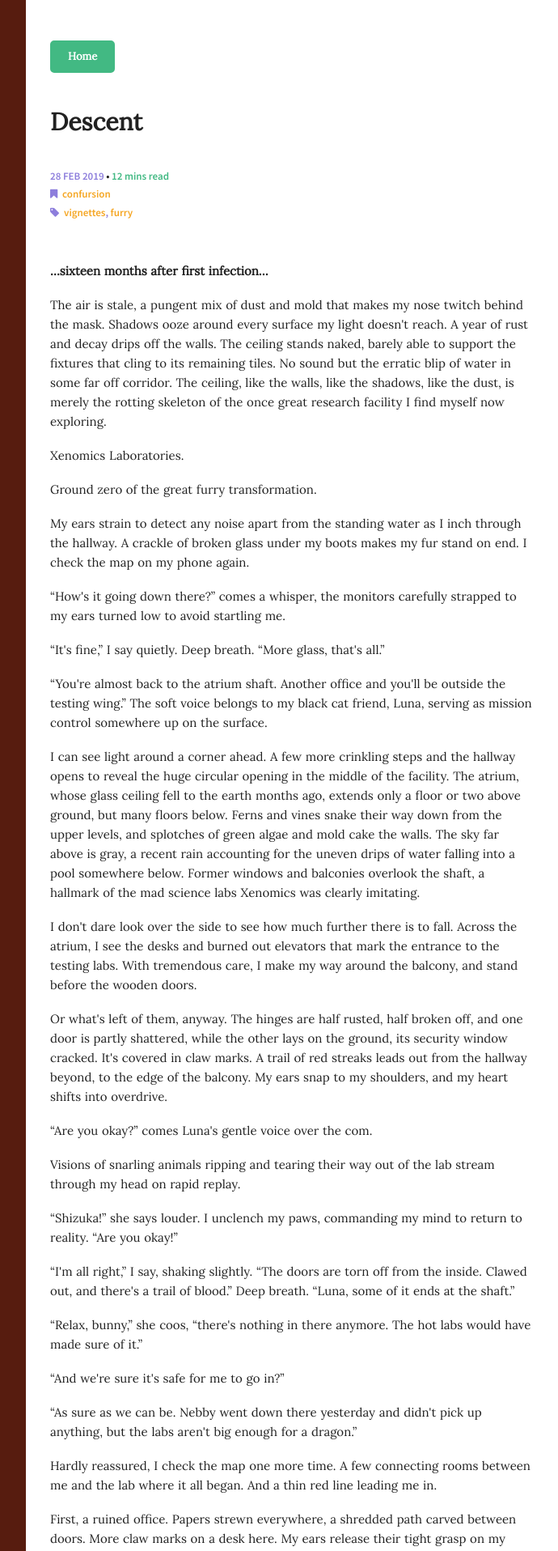
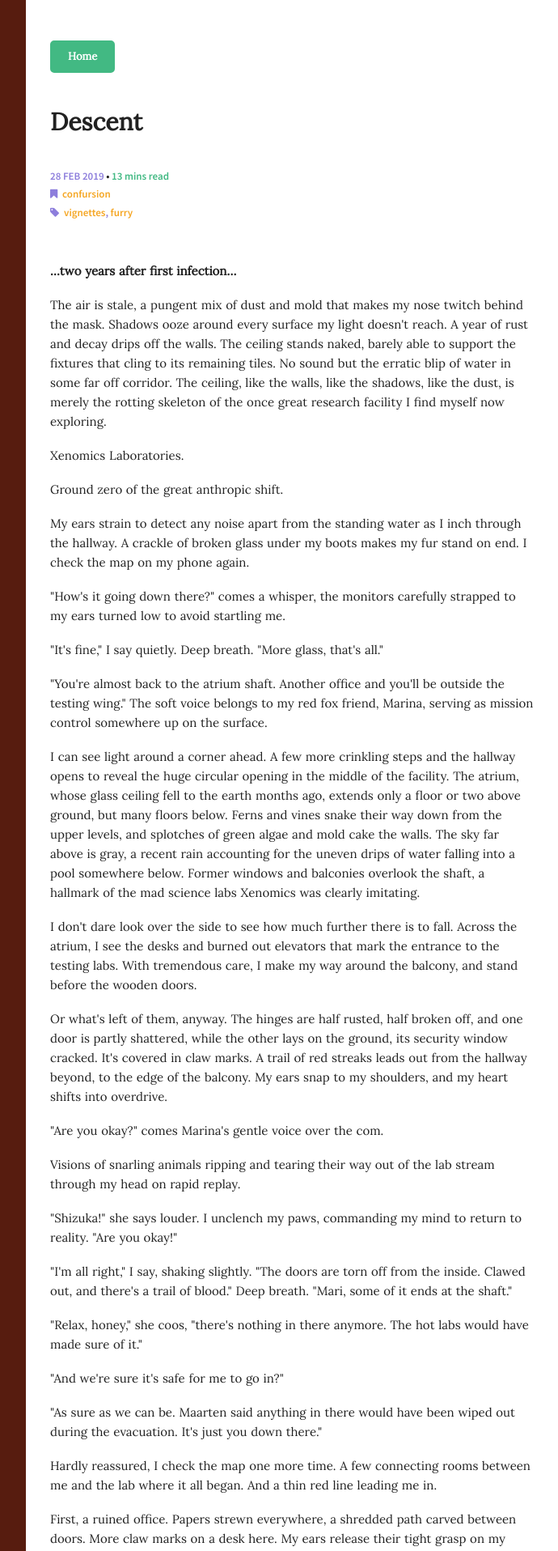
Before and after one commit to shizuka/shizuka-hokora, a Jekyll site: the page built from _posts/2019-02-28-descent.md, in a window 1280 px wide. Shown: the top 1916 px of the page at 81% size, without its empty margins (288-978 px from the left). Built offline with Jekyll 4.4.1, drawn with Linux system fonts in a browser that asks for light colours; some web fonts are replaced; some of the changed text lies outside the part shown.

Commit message:
descent revision

```diff
--- a/_posts/2019-02-28-descent.md
+++ b/_posts/2019-02-28-descent.md
@@ -4,7 +4,7 @@ categories: [confursion]
 tags: [vignettes, furry]
 ---
 
-**...sixteen months after first infection...**
+**...two years after first infection...**
 
 The air is stale, a pungent mix of dust and mold that makes my nose twitch
 behind the mask. Shadows ooze around every surface my light doesn't reach. A
@@ -16,7 +16,7 @@ great research facility I find myself now exploring.
 
 Xenomics Laboratories.
 
-Ground zero of the great furry transformation.
+Ground zero of the great anthropic shift.
 
 <!--more-->
 
@@ -24,13 +24,13 @@ My ears strain to detect any noise apart from the standing water as I inch
 through the hallway. A crackle of broken glass under my boots makes my fur stand
 on end. I check the map on my phone again.
 
-“How's it going down there?” comes a whisper, the monitors carefully strapped to
+"How's it going down there?" comes a whisper, the monitors carefully strapped to
 my ears turned low to avoid startling me.
 
-“It's fine,” I say quietly. Deep breath. “More glass, that's all.”
+"It's fine," I say quietly. Deep breath. "More glass, that's all."
 
-“You're almost back to the atrium shaft. Another office and you'll be outside
-the testing wing.” The soft voice belongs to my black cat friend, Luna, serving
+"You're almost back to the atrium shaft. Another office and you'll be outside
+the testing wing." The soft voice belongs to my red fox friend, Marina, serving
 as mission control somewhere up on the surface.
 
 I can see light around a corner ahead. A few more crinkling steps and the
@@ -54,25 +54,25 @@ window cracked. It's covered in claw marks. A trail of red streaks leads out
 from the hallway beyond, to the edge of the balcony. My ears snap to my
 shoulders, and my heart shifts into overdrive.
 
-“Are you okay?” comes Luna's gentle voice over the com.
+"Are you okay?" comes Marina's gentle voice over the com.
 
 Visions of snarling animals ripping and tearing their way out of the lab stream
 through my head on rapid replay.
 
-“Shizuka!” she says louder. I unclench my paws, commanding my mind to return to
-reality. “Are you okay!”
+"Shizuka!" she says louder. I unclench my paws, commanding my mind to return to
+reality. "Are you okay!"
 
-“I'm all right,” I say, shaking slightly. “The doors are torn off from the
-inside. Clawed out, and there's a trail of blood.” Deep breath. “Luna, some of
-it ends at the shaft.”
+"I'm all right," I say, shaking slightly. "The doors are torn off from the
+inside. Clawed out, and there's a trail of blood." Deep breath. "Mari, some of
+it ends at the shaft."
 
-“Relax, bunny,” she coos, “there's nothing in there anymore. The hot labs would
-have made sure of it.”
+"Relax, honey," she coos, "there's nothing in there anymore. The hot labs would
+have made sure of it."
 
-“And we're sure it's safe for me to go in?”
+"And we're sure it's safe for me to go in?"
 
-“As sure as we can be. Nebby went down there yesterday and didn't pick up
-anything, but the labs aren't big enough for a dragon.”
+"As sure as we can be. Maarten said anything in there would have been wiped out
+during the evacuation. It's just you down there."
 
 Hardly reassured, I check the map one more time. A few connecting rooms between
 me and the lab where it all began. And a thin red line leading me in.
@@ -87,20 +87,21 @@ prevent muscle atrophy in zero gee. Now how to introduce it into the existing
 astronauts. Signed, some executive. Dated five years ago.
 
 The distant hum of electricity saturates my hearing, a calming vibration. I
-think back to the net memes from that time. “Born too early to go to Mars, born
-just in time to breed the generation that will. Thanks Elon!”
+think back to the net memes from that time. "Born too early to go to Mars, born
+just in time to breed the generation that will. Thanks Martin!"
 
 I shuffle my way past a melted cubicle farm to the next room, the first of the
 labs. Arcane formulas cover every dry-erasable surface. Tangles of glass snake
 over every size and shape of science flask imaginable. Test tubes on every
-counter. A finer example of “chemistry lab” can't imagine.
+counter. A finer example of "chemistry lab" can't imagine.
 
 But then I see the walls. The few legible scribbles of notes that weave together
 to remind me of the next chapter in Xenomics' work. Three years ago, the
 breakthrough in editing that enabled them to put their miracle space genes into
-an astronaut. The exact mechanism was a jealously guarded secret, but well
-understood to be invasive and expensive. It didn't stop the press from
-simultaneously hailing the end of cancer and the impending doom of humanity.
+an astronaut. Genetic payload, they called it. The exact mechanism was a
+jealously guarded secret, but well understood to be invasive and expensive. It
+didn't stop the press from simultaneously hailing the end of cancer and the
+impending doom of humanity.
 
 I spot an x-ray tacked to a broken lightboard. Carefully, I pluck it from the
 wall, and toggle the light on my phone. Time has faded the print badly, but I
@@ -120,14 +121,14 @@ after hitting the button, or before getting the chance.
 
 It's now I realize I haven't heard from the surface.
 
-“Luna?”
+"Marina?"
 
 No answer.
 
-“Luna!”
+"Marina!"
 
-The hum of three phase power, and nothing more. I check my phone. No signal. Of
-course the labs would be shielded.
+The hum of three phase power, and nothing more. A shudder runs across my body as
+I check my phone. No signal. Not this far down.
 
 I straighten myself up, adjusting the mask over my snout, and gingerly step
 through the twisted airlock.
@@ -148,16 +149,16 @@ My heart drops through my stomach, and I let out an involuntary, inhuman squeak
 at the sight of a small pile of bones in the corner of one of the cages. Our
 intelligence had indicated the hot labs were partially purged, too late to
 prevent the plague from escaping, but we were sure no one had changed yet. The
-first known case was the eccentric billionaire who owned Xenomics, followed by a
-handful in the nearby town, before the plague jumped a cross-country flight and
-started randomly turning people.
+first known case was Maarten van Holstruk, the eccentric billionaire at the head
+of Union Aerospace, followed by a handful in the nearby town. After that, the
+plague jumped a cross-country flight and started randomly turning people.
 
 As I step back into the hot lab, I see reports that say otherwise. Xenomics knew
 the furry plague had escaped, a few months before their CEO started to turn. Its
 infectivity was absolutely unparallelled, covering North America within weeks.
-By the time their owner sprouted fur, Xenomics remote divisions estimated the
+By the time van Holstruk sprouted fur, Xenomics' remote divisions estimated the
 plague had wrapped around the world. Anyone who hasn't been in a hermetic seal
-for the past sixteen months is infected. All that was left was for them to
+for the past two years or so is infected. All that was left was for them to
 figure out what was triggering the symptoms.
 
 Another lab, more sickening reports. Having accepted their role as mad
@@ -178,14 +179,14 @@ as I come across one left staring at furry art.
 
 And one with a clear readout of the last broadcast message. Subjects escaped
 containment. Terminate any animal on sight. Evacuate the facility. Hot labs are
-purging. Dated sixteen months ago, almost to the day that patient zero revealed
-himself to the world.
+purging. Dated two years ago, almost to the day that Maarten van Holstruk
+revealed the anthropic shift to the world.
 
 One final door on the far wall, another airlock. But curiously, it's fully lit,
 the inside a blinding, sterile white, a console nearby flickering in and out of
 stability. I pull out my phone. The room beyond isn't on our map. I look around,
 hoping to find some record of why there's a double secret lab here. At last, a
-crumbling sticky note under a desk nearby, in faded pen. Cure...
+crumbling sticky note under a desk nearby, in faded pen. "Cure..."
 
 I fumble with the console until a loud CLUNK announces the heavy door is open. I
 swat away the million terrified thoughts coming to claim my sanity, and step
@@ -214,7 +215,7 @@ calm.
 Calm comes back. The bunny shivers a little less. I'm close enough to examine it
 better. Its fur a golden brown, like the tan on my paws but several shades
 richer. I realize it's sitting upright, like a small person, with its legs out
-in front like a stuffed animal. Her legs out in front, a thought corrects me.
+in front like a stuffed animal. *Her* legs out in front, a thought corrects me.
 This poor thing has a name.
 
 I untie my mask and let it fall around my neck, draping one ear over my
@@ -223,7 +224,7 @@ my mind that it didn't come from me. The little rabbit looks up at me, her eyes
 bringing a sadness I'm sure does belong to me. I reach out a hand. She wraps
 both paws around my arm.
 
-“Cure her”, I realize the note said, before time wiped it away. Cure whoever
+"Cure her", I realize the note said, before time wiped it away. Cure whoever
 this used to be of the advanced furry state she's been turned to. And they
 couldn't. Whoever was running these hot labs tried to figure out how one got to
 this stage in the first place, and their work got away from them before they
@@ -242,20 +243,41 @@ crazed former humans tried desperately to escape. To the atrium shaft where they
 found their release. The little one blinks, her nose twitching in time with mine
 at reaching fresher air.
 
-“Luna? You still with me?”
+"Marina? You still with me?"
 
-A muffled shout reaches my ears. “I was this close to sending Trace down after
-you! You had me scared hairless!”
+A muffled shout reaches my ears. "You had me scared hairless! I was this close
+to coming down after you!"
 
-“Send down the elevator, I'm bringing back a passenger. Tell you more later, but
-find some first aid just in case.”
+"There's no cure down here," I sigh, "but someone got left behind."
 
-“Fine,” Luna huffs.
+A pause. "Who could *possibly* have been down there, Shizuka?"
 
-A gust of wind rustles through the shaft, a regular beat of dragon wings. I hug
-my new friend close, reaching my mind out to feel her heart beat in time with
-mine. Rachel. Her name is Rachel. A pang of sadness at the lack of memories
-before that, which slides back to a feeling of calm warmth as I hold her tight.
+I look down at the creature in my arms, her eyes wide. A name floats across my
+mind.
 
-The dragon grabs onto our floor as we climb on, and with a powerful flap we
-begin our ascent.
+"Rachel, her name was Rachel." I start to retrace my steps back to the entrance.
+"She's awfully advanced, maybe a couple feet tall, isn't talking, although I
+swear I can feel her emotions."
+
+"Feral?"
+
+"I don't think so," I reply, covering Rachel's head as I step under a dripping
+tile. "Marina, our intel was wrong. Xenomics never made a vaccine. Rachel was in
+like a vault at the back of the hot labs. Hermetic seal, automated food and
+water delivery. I think they were trying to cure her, but only found better ways
+to turn people feral."
+
+Another pause, followed by a ragged inhale. "And they left her there?" comes
+Marina's gentlest voice of disbelief and concern.
+
+Up a second flight of stairs. I try not to look too hard into Rachel's eyes, the
+loneliness pouring out of them. "Yeah. From day one, looked like."
+
+A muttered German curse, followed by muffled shouts. I keep walking, past a
+lobby overlooking the atrium shaft, past overstuffed chairs shredded by fungi
+and feral alike, to the front doors. Beyond, a corporate helicopter, a gift from
+Union Aerospace to our little village, and the red vixen glaring at a radio. Her
+eyes widen as we approach.
+
+I clamber aboard, and deposit the small bunny rabbit in Marina's arms as I
+strap in. The door closes, and we take off for home.
```
Also changed, not shown: other parts of _posts/2019-02-28-descent.md (+1 -1 lines).
